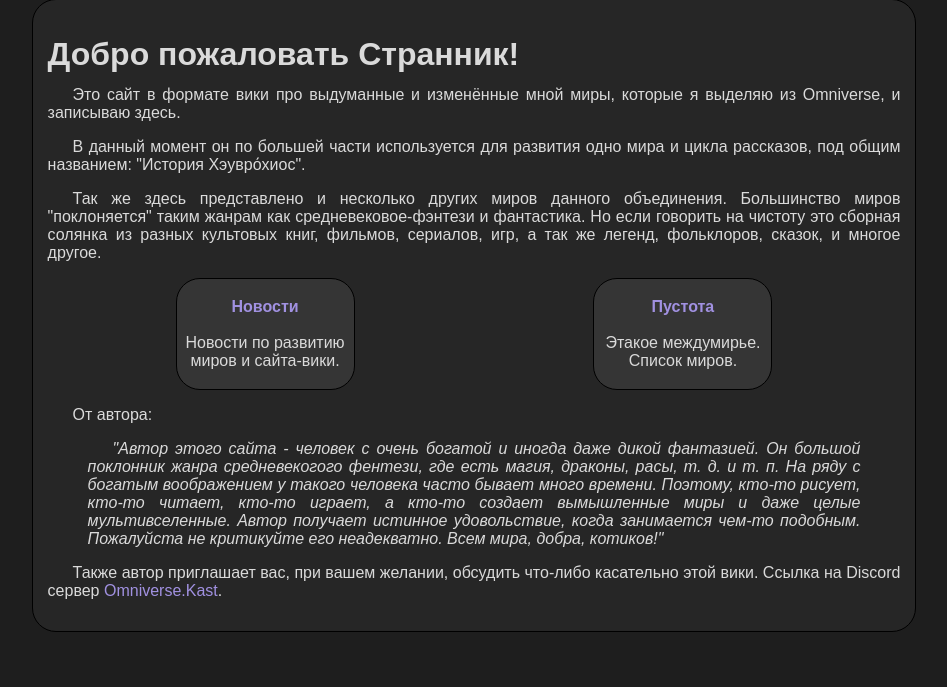
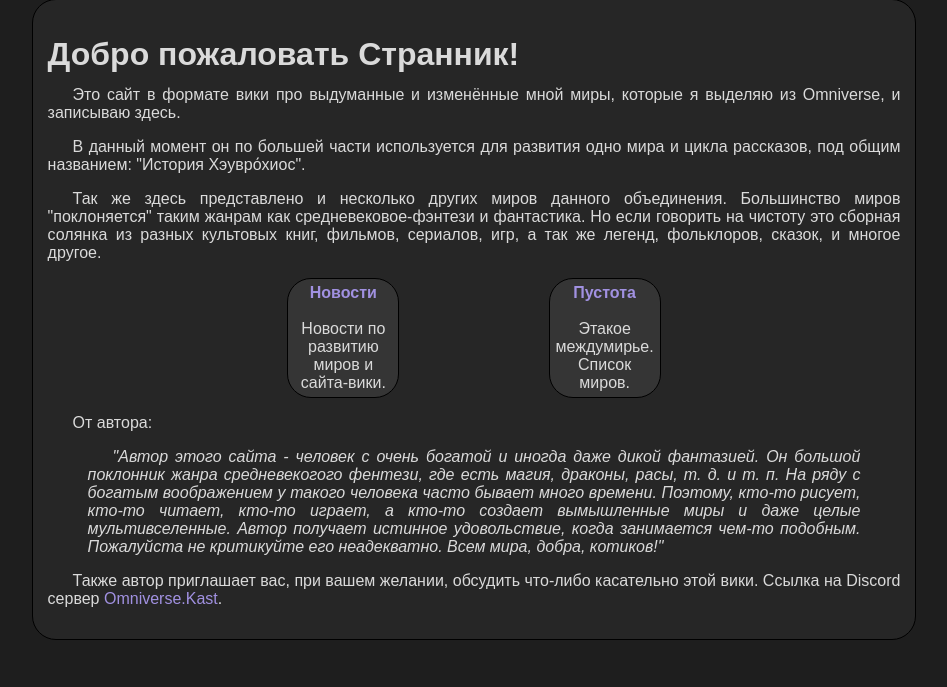
Before and after one commit to stark-kast/im-is-kast.github.io, a PHP site: page / in a window 1280 px wide. Shown: the part 113-800 px from the top of the page, without its empty margins (166-1113 px from the left). Run offline with PHP 8.4, Linux system fonts and the light colour scheme.

Commit message:
Update style.css

```diff
--- a/style.css
+++ b/style.css
@@ -98,7 +98,7 @@ p.pnone {
 	text-indent: 0px;
 }
 
-#start {
+table.start {
 	width: 70%; /* Ширина всей таблицы */
 }
 
```
